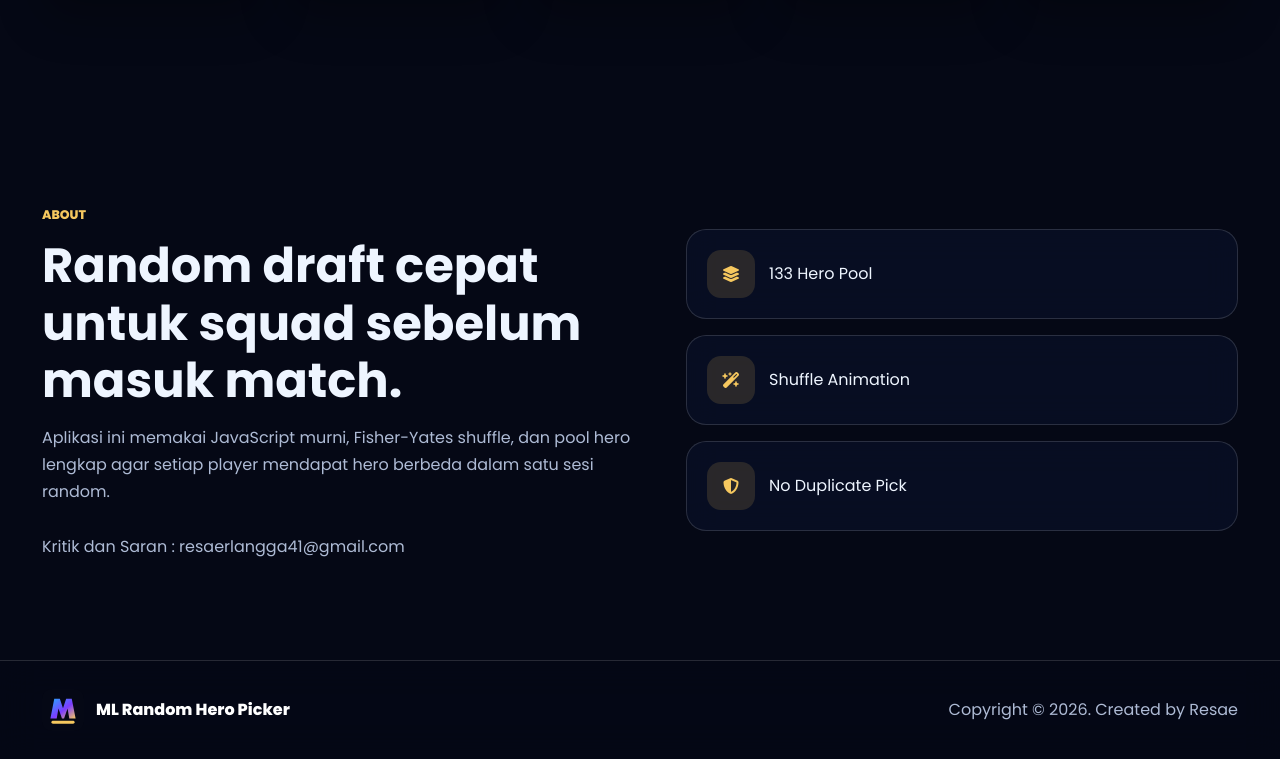
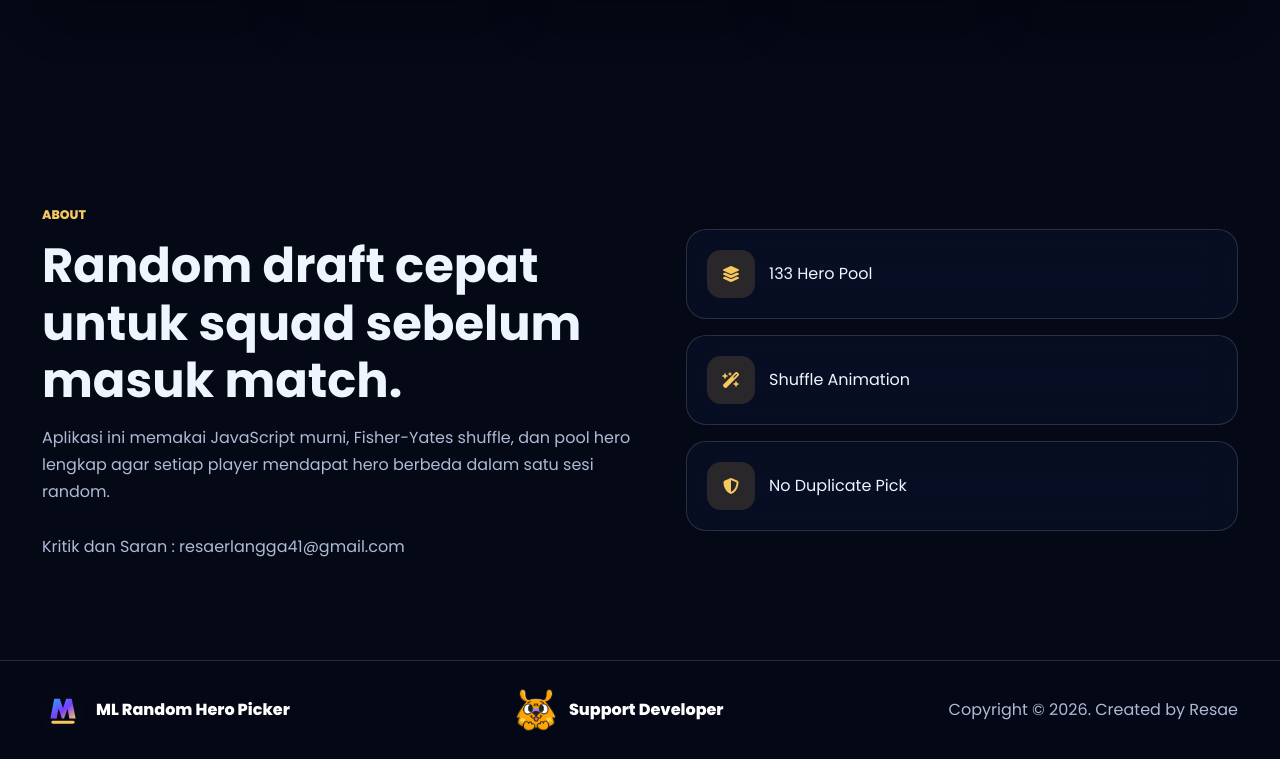
Before and after one commit to kingdhet12/Picker_Hero_ML, a plain HTML site: page index.html in a window 1280 px wide. Shown: the part 2192-2951 px from the top of the page. Drawn offline with Linux system fonts and the light colour scheme.

Commit message:
update saweria

```diff
--- a/index.html
+++ b/index.html
@@ -273,6 +273,10 @@
         <img src="assets/icons/ml-logo.svg" alt="Logo Mobile Legends Picker">
         <span>ML Random Hero Picker</span>
       </a>
+      <a href="https://saweria.co/resae" class="footer__brand">
+        <img src="assets/icons/saweria.png" alt="Logo Saweria">
+        <span>Support Developer</span>
+      </a>
       <p>Copyright © 2026. Created by Resae</p>
     </div>
   </footer>
```
Also changed, not shown: assets/icons/saweria.png (added).
